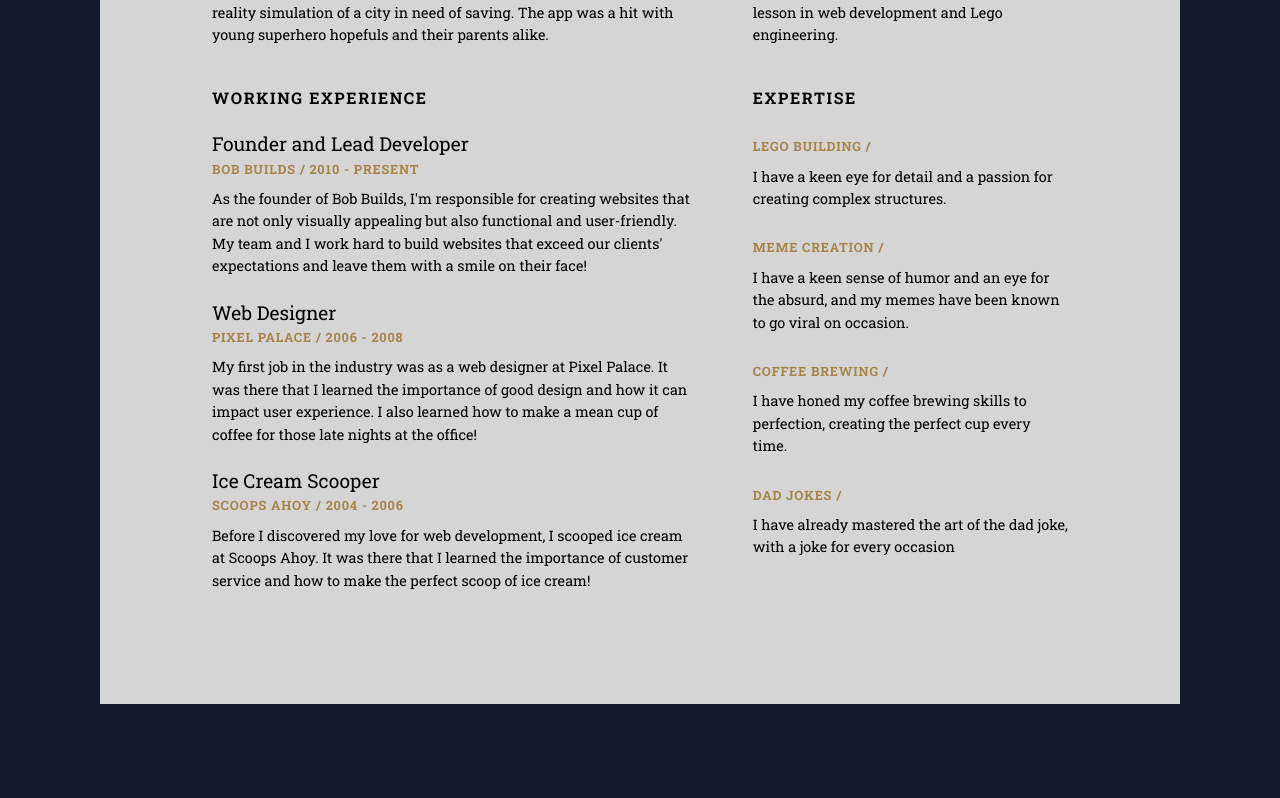
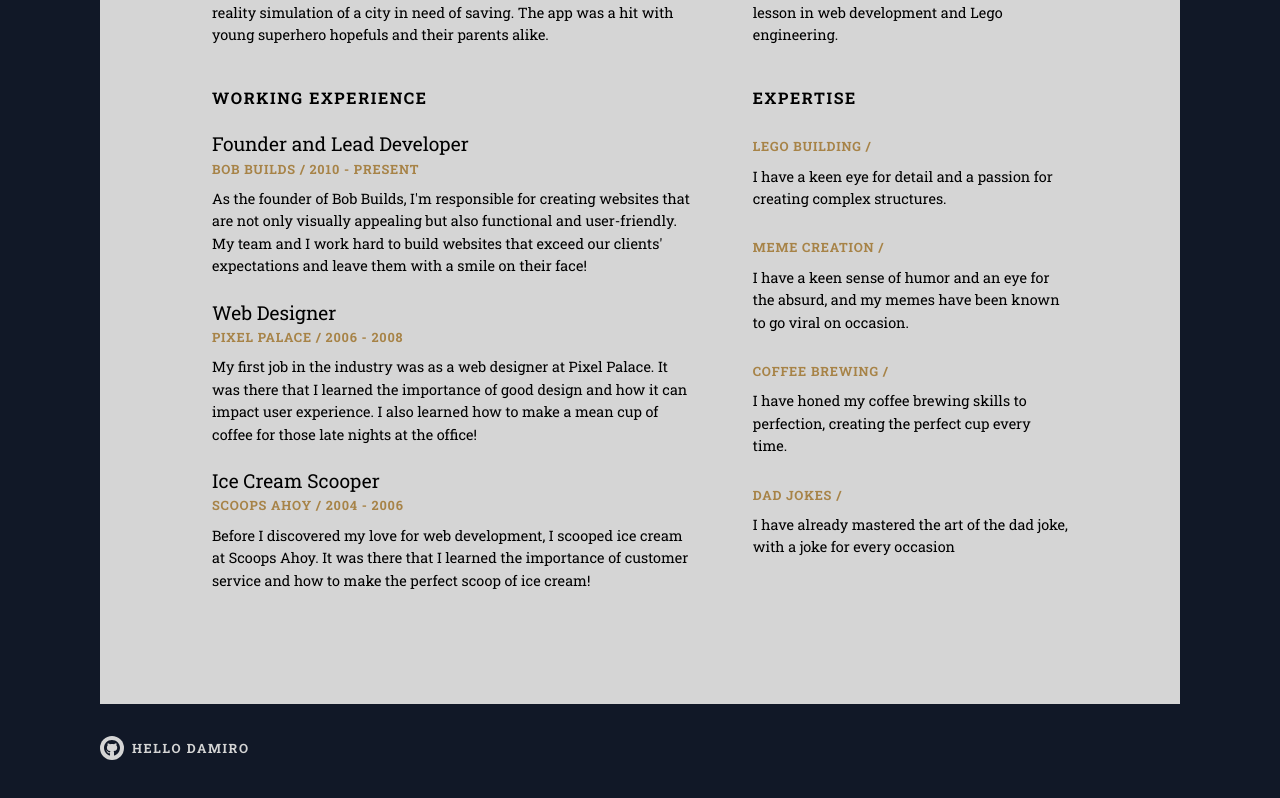
Before and after one commit to hello-damiro/cv-maker, a React (Create React App) app: page / in a window 1280 px wide. Shown: the part 1149-1947 px from the top of the page. Before the commit the page ends 1917 px from the top, so only its background shows below. Built offline with nearby package versions, Linux system fonts and the light colour scheme.

Commit message:
added footer

```diff
--- a/src/App.js
+++ b/src/App.js
@@ -1,11 +1,13 @@
 import Header from './components/Header';
 import CV from './components/CV';
+import Footer from './components/Footer';
 
 function App() {
     return (
         <div className="app">
             <Header />
             <CV />
+            <Footer />
         </div>
     );
 }
--- /dev/null
+++ b/src/components/Footer.jsx
@@ -0,0 +1,14 @@
+import React from 'react';
+
+function Footer() {
+    return (
+        <div className="footer">
+            <a href="https://github.com/hello-damiro">
+                <div className="img"></div>
+                <h4>hello damiro</h4>
+            </a>
+        </div>
+    );
+}
+
+export default Footer;
--- a/src/styles/index.css
+++ b/src/styles/index.css
@@ -204,3 +204,37 @@ a:hover {
 .download:hover {
     color: var(--yellow);
 }
+
+.footer a {
+    color: var(--gray);
+    font-size: 0.8rem;
+    font-weight: 700;
+    text-transform: uppercase;
+    letter-spacing: 0.1rem;
+    cursor: pointer;
+    display: flex;
+    flex: 1;
+    align-items: center;
+    margin-top: 32px;
+    width: 160px;
+}
+
+.footer h4 {
+    margin-left: 8px;
+}
+
+.footer h4:hover {
+    color: var(--yellow);
+    margin-left: 8px;
+}
+
+.footer .img {
+    background: url('../assets/images/link-github.svg') var(--gray) no-repeat center center;
+    width: 24px;
+    aspect-ratio: 1/1;
+    border-radius: 50%;
+}
+
+.footer .img:hover {
+    background-color: var(--yellow);
+}
```
Also changed, not shown: 1 other file (tests, documents, lock files or other folders).
